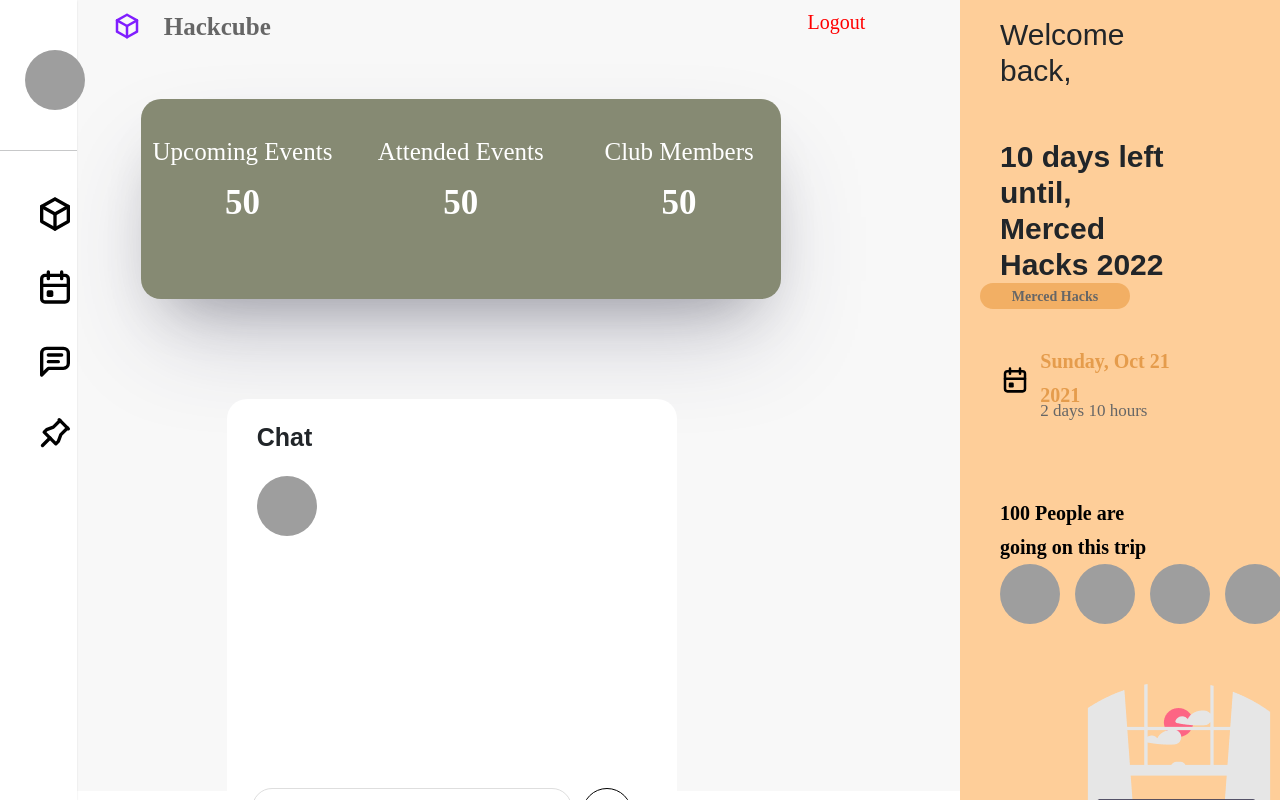
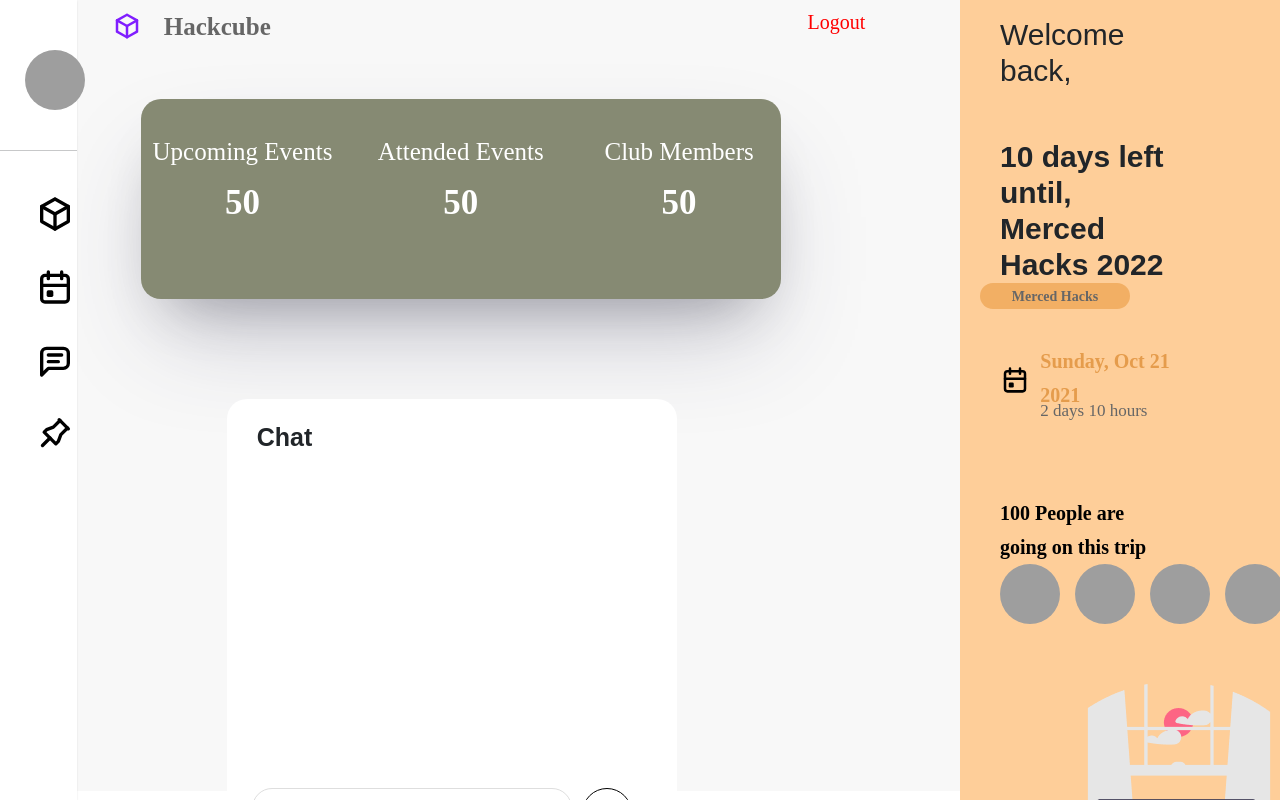
Before and after one commit to ShabdVeyyakula/HackCubeManagementSoftware, a React (Create React App) app: page /dashboard in a window 1280 px wide. Shown: the top 800 px of the page. Built offline with nearby package versions, Linux system fonts and the light colour scheme; grey boxes are pictures that could not be loaded.

Commit message:
Fixed chat

```diff
--- a/src/App.css
+++ b/src/App.css
@@ -225,6 +225,8 @@ html {
   overflow-y: scroll;
   overflow-x: hidden;
   margin-bottom: 30px;
+  -ms-overflow-style: none;  /* IE and Edge */
+  scrollbar-width: none;  /* Firefox */
 
 }
 
--- a/src/components/reusable/Chat.js
+++ b/src/components/reusable/Chat.js
@@ -8,67 +8,6 @@ import '../../App.css'
 
 import { doc, onSnapshot, collection, query, where, getDoc, addDoc, orderBy} from "firebase/firestore";
 import db from '../../firebase/init';
-
-
-/*
-
-async function test(){
-
-    const q = query(collection(db.db, "Clubs/0001/Chats"));
-    const unsubscribe = onSnapshot(q, (querySnapshot) => {
-    const cities = [];
-    querySnapshot.forEach((doc) => {
-        try{
-            cities.push(doc.data());
-            var data = doc.data();
-
-            items.push(<ChatContentDashboardRight  name={data.from} text = {data.text} />);
-        } catch (e){
-            console.log("error with pushing")
-        }
-
-    });
-
-    texts = cities;
-    console.log("Current cities in CA: ", cities);
-    //Chat.setState({update: 'Hello'});
-    });
-
-
-
-    const q = query(collection(db, "buddies"))
-    const unsub = onSnapshot(q, (querySnapshot) => {
-      console.log("Data", querySnapshot.docs.map(d => doc.data()));
-    });
-
-
-
-    console.log("hello1111")
-}
-
-async function sendText(){
-    var textInput = textSend
-
-    //this.stateState({})
-
-
-    console.log(textSend)
-
-    if(textInput != ""){
-        await addDoc(collection(db.db, "Clubs/0001/Chats"), {
-            from: "Shabd Veyyakula",
-            text: textInput,
-            timestamp: Math.floor(Date.now() / 1000).toString()
-          });
-
-          textInput = ""
-    }
-
-
-
-}
-
-*/
 
 class Chat extends Component {
 
@@ -110,19 +49,17 @@ class Chat extends Component {
 
             const q = query(collection(db.db, "Clubs/0001/Chats"), orderBy("timestamp", "asc"));
             const unsubscribe = onSnapshot(q, (querySnapshot) => {
-            const cities = [];
             var items = [];
             querySnapshot.forEach((doc) => {
                 try{
-                    cities.push(doc.data());
                     var data = doc.data();
 
-                    console.log(data.from)
-                    console.log(this.state.name)
-                    if(data.from == this.state.name){
-                        items.push(<ChatContentDashboardRight  name={data.from} text = {data.text} />);
-                    } else {
-                        items.push(<ChatContentDashboardLeft  name={data.from} text = {data.text} />);
+                    if(data.from != "" && data.text != ""){
+                        if(data.from == this.state.name){
+                            items.push(<ChatContentDashboardRight  name={data.from} text = {data.text} />);
+                        } else {
+                            items.push(<ChatContentDashboardLeft  name={data.from} text = {data.text} />);
+                        }
                     }
 
                 } catch (e){
@@ -132,8 +69,7 @@ class Chat extends Component {
             });
 
             this.texts = items;
-            console.log("Current cities in CA: ", cities);
-            this.setState({texts: cities})
+            this.setState({texts: items})
             this.scrollToBottom();
 
 
@@ -163,11 +99,8 @@ class Chat extends Component {
 
 
 
-
     async sendText(){
-
         //this.stateState({})
-
         console.log(this.state.textInput)
 
         const auth = getAuth();
@@ -195,9 +128,6 @@ class Chat extends Component {
                   this.setState({textInput: ""})
             }
         }
-
-
-
     }
 
 
@@ -205,14 +135,9 @@ class Chat extends Component {
         return (
             <div>
                 <div className="chatBox">
-
                     <div className = "chatBoxtitle">Chat</div>
-
                     <div className = "chatBoxContent" id = "messagesList">
                         {this.texts}
-
-                        <ChatContentDashboardLeft/>
-
                     </div>
 
                     <div class="d-flex justify-content-center">
@@ -222,11 +147,6 @@ class Chat extends Component {
 
                         </div>
                     </div>
-
-
-
-
-
                 </div>
             </div>
         )
```
